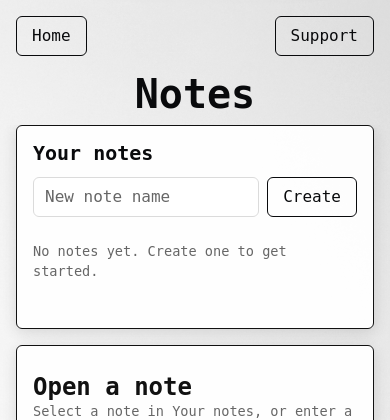
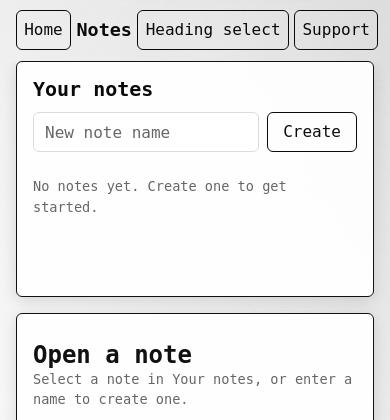
Before and after one commit to kyedoespython/Rover, a Flask app: template main/templates/Notes/Notes.html in a window 390 px wide. Shown: the top 420 px of the page. Run offline with Flask 3, Linux system fonts and the light colour scheme; the template is opened without the code that fills it, so the values that code supplies are empty; parts of the project's set-up code (start-up, migrations or seed data) failed here and were passed over.

Commit message:
Notes patch.

```diff
--- a/main/static/scripts/Notes/Notes.js
+++ b/main/static/scripts/Notes/Notes.js
@@ -1,12 +1,12 @@
 function initializeNotesPage() {
     const notesList = document.querySelector("#notesPage .notes-list-panel");
     const content = document.getElementById("noteContent");
+    const editor = document.getElementById("noteContentEditor");
     const headingMenu = document.getElementById("noteHeadingMenu");
+    const headingToggle = document.getElementById("headingSelectToggle");
+    const editForm = document.querySelector("#notesPage .note-edit-form");
 
-    if (!(notesList instanceof HTMLElement)) {
-        return;
-    }
-
+    if (notesList instanceof HTMLElement) {
         notesList.addEventListener("contextmenu", (event) => {
             const target = event.target;
             if (!(target instanceof Element)) {
@@ -42,27 +42,83 @@ function initializeNotesPage() {
                 form.hidden = true;
             });
         });
+    }
 
     if (
         !(content instanceof HTMLTextAreaElement) ||
-        !(headingMenu instanceof HTMLElement)
+        !(editor instanceof HTMLElement) ||
+        !(headingMenu instanceof HTMLElement) ||
+        !(headingToggle instanceof HTMLButtonElement) ||
+        !(editForm instanceof HTMLFormElement)
     ) {
         return;
     }
 
-    let selectedLine = null;
-    content.addEventListener("dblclick", () => {
-        const start = content.selectionStart;
-        const end = content.selectionEnd;
-        const lineStart = content.value.lastIndexOf("\n", start - 1) + 1;
-        let lineEnd = content.value.indexOf("\n", Math.max(start, end));
-        if (lineEnd === -1) {
-            lineEnd = content.value.length;
+    const makeBlock = (line) => {
+        const heading = line.match(/^(#{1,6})\s+(.*)$/);
+        const block = document.createElement(heading ? `h${heading[1].length}` : "div");
+        block.textContent = heading ? heading[2] : line;
+        if (line === "") {
+            block.append(document.createElement("br"));
         }
+        return block;
+    };
 
-        selectedLine = { start: lineStart, end: lineEnd };
-        headingMenu.hidden = false;
-        headingMenu.querySelector("button")?.focus();
+    const parseMarkdown = (markdown) => {
+        editor.replaceChildren();
+        markdown.split("\n").forEach((line) => editor.append(makeBlock(line)));
+        if (!editor.firstChild) {
+            editor.append(makeBlock(""));
+        }
+    };
+
+    const serializeMarkdown = () => Array.from(editor.children, (block) => {
+        const text = block.textContent ?? "";
+        const heading = block.tagName.match(/^H([1-6])$/);
+        return heading ? `${"#".repeat(Number(heading[1]))} ${text}` : text;
+    }).join("\n");
+
+    parseMarkdown(content.value);
+
+    let savedRange = null;
+    const rememberSelection = () => {
+        const selection = window.getSelection();
+        if (
+            selection?.rangeCount &&
+            editor.contains(selection.anchorNode) &&
+            editor.contains(selection.focusNode)
+        ) {
+            savedRange = selection.getRangeAt(0).cloneRange();
+        }
+    };
+
+    document.addEventListener("selectionchange", rememberSelection);
+    editor.addEventListener("keyup", rememberSelection);
+    editor.addEventListener("mouseup", rememberSelection);
+    editor.addEventListener("input", () => {
+        content.value = serializeMarkdown();
+        editor.removeAttribute("aria-invalid");
+        rememberSelection();
+    });
+
+    editor.addEventListener("paste", (event) => {
+        event.preventDefault();
+        const text = event.clipboardData?.getData("text/plain");
+        if (text) {
+            document.execCommand("insertText", false, text);
+        }
+    });
+
+    headingToggle.addEventListener("click", () => {
+        const isOpen = !headingMenu.hidden;
+        headingMenu.hidden = isOpen;
+        headingToggle.setAttribute("aria-expanded", String(!isOpen));
+    });
+
+    headingMenu.addEventListener("mousedown", (event) => {
+        if (event.target instanceof Element && event.target.closest("button")) {
+            event.preventDefault();
+        }
     });
 
     headingMenu.addEventListener("click", (event) => {
@@ -77,32 +133,66 @@ function initializeNotesPage() {
         }
 
         const level = Number(button.dataset.headingLevel);
-        if (selectedLine === null || level < 1 || level > 4) {
-            headingMenu.hidden = true;
-            content.focus();
+        if (!Number.isInteger(level) || level < 0 || level > 6) {
             return;
         }
 
-        const line = content.value.slice(selectedLine.start, selectedLine.end);
-        const headingText = line.replace(/^#{1,6}\s*/, "");
-        const replacement = `${"#".repeat(level)} ${headingText}`;
-        content.setRangeText(
-            replacement,
-            selectedLine.start,
-            selectedLine.end,
-            "select",
-        );
-        selectedLine = null;
+        if (savedRange && editor.contains(savedRange.startContainer)) {
+            const blocks = Array.from(editor.children).filter((block) => {
+                try {
+                    return savedRange.intersectsNode(block);
+                } catch {
+                    return false;
+                }
+            });
+            blocks.forEach((block) => {
+                const replacement = document.createElement(level ? `h${level}` : "div");
+                while (block.firstChild) {
+                    replacement.append(block.firstChild);
+                }
+                if (!replacement.firstChild) {
+                    replacement.append(document.createElement("br"));
+                }
+                block.replaceWith(replacement);
+            });
+        }
+
+        content.value = serializeMarkdown();
         headingMenu.hidden = true;
-        content.focus();
+        headingToggle.setAttribute("aria-expanded", "false");
+        editor.focus();
     });
 
-    headingMenu.addEventListener("keydown", (event) => {
-        if (event.key === "Escape") {
+    document.addEventListener("click", (event) => {
+        const target = event.target;
+        if (
+            target instanceof Node &&
+            !headingMenu.contains(target) &&
+            !headingToggle.contains(target)
+        ) {
             headingMenu.hidden = true;
-            selectedLine = null;
-            content.focus();
+            headingToggle.setAttribute("aria-expanded", "false");
         }
+    });
+
+    document.addEventListener("keydown", (event) => {
+        if (event.key === "Escape" && !headingMenu.hidden) {
+            headingMenu.hidden = true;
+            headingToggle.setAttribute("aria-expanded", "false");
+            editor.focus();
+        }
+    });
+
+    editForm.addEventListener("submit", (event) => {
+        const markdown = serializeMarkdown();
+        if (markdown.length > 4096) {
+            event.preventDefault();
+            editor.setAttribute("aria-invalid", "true");
+            editor.focus();
+            return;
+        }
+
+        content.value = markdown;
     });
 }
 
--- a/main/templates/Notes/Notes.html
+++ b/main/templates/Notes/Notes.html
@@ -28,19 +28,69 @@
 
     #notesPage .notes-nav {
         flex: 0 0 auto;
-        display: flex;
-        justify-content: space-between;
+        display: grid;
+        grid-template-columns: 1fr auto 1fr;
         align-items: center;
+        gap: 0.75rem;
+        padding-top: 0.65rem !important;
+        padding-bottom: 0.65rem !important;
     }
 
-    #notesPage .notes-nav-group {
+    #notesPage .notes-nav > :last-child {
+        justify-self: end;
+    }
+
+    #notesPage .notes-nav-group,
+    #notesPage .notes-heading-controls {
         display: flex;
+        align-items: center;
         gap: 0.625rem;
     }
 
     #notesPage .notes-header {
-        flex: 0 0 auto;
-        margin: 0 1rem 0.5rem;
+        margin: 0;
+        font-size: 1.65rem;
+        line-height: 1.2;
+        white-space: nowrap;
+    }
+
+    #notesPage .heading-select {
+        position: relative;
+    }
+
+    #notesPage .heading-popup[hidden] {
+        display: none;
+    }
+
+    #notesPage .heading-popup {
+        position: absolute;
+        z-index: 20;
+        top: calc(100% + 0.5rem);
+        left: 0;
+        display: grid;
+        min-width: 10rem;
+        gap: 0.25rem;
+        padding: 0.5rem;
+        border: 1px solid #111;
+        border-radius: 6px;
+        background: rgba(255, 255, 255, 0.98);
+        box-shadow: 0 4px 15px rgba(0, 0, 0, 0.2);
+    }
+
+    #notesPage .heading-popup button {
+        padding: 0.4rem 0.55rem;
+        border: 1px solid #ddd;
+        border-radius: 4px;
+        background: #fff;
+        color: #111;
+        text-align: left;
+        cursor: pointer;
+    }
+
+    #notesPage .heading-popup button:hover,
+    #notesPage .heading-popup button:focus-visible {
+        border-color: #111;
+        background: #f0f0f0;
     }
 
     #notesPage .notes-workspace {
@@ -261,6 +306,24 @@
             height: 100vh;
         }
 
+        #notesPage .notes-nav {
+            grid-template-columns: auto 1fr auto;
+            gap: 0.35rem;
+        }
+
+        #notesPage .notes-heading-controls {
+            gap: 0.35rem;
+        }
+
+        #notesPage .notes-header {
+            font-size: 1.15rem;
+        }
+
+        #notesPage .notes-nav .button {
+            padding-right: 0.45rem;
+            padding-left: 0.45rem;
+        }
+
         #notesPage .notes-workspace {
             grid-template-columns: 1fr;
             overflow-y: auto;
@@ -273,22 +336,38 @@
         #notesPage .note-editor-panel {
             min-height: 55vh;
         }
-
-        #notesPage .notes-nav-group {
-            gap: 0.4rem;
-        }
     }
 </style>
 
 <div id="notesPage">
     <nav class="top-nav notes-nav p-4" aria-label="Main navigation">
         <a href="{{ url_for('home.Rover_Home_Page') }}" class="button is-black is-outlined is-size-6">Home</a>
+        <div class="notes-heading-controls">
+            <h1 class="title has-text-black notes-header">Notes</h1>
+            <div class="heading-select">
+                <button
+                    class="button is-black is-outlined is-size-6"
+                    id="headingSelectToggle"
+                    type="button"
+                    aria-haspopup="true"
+                    aria-expanded="false"
+                    aria-controls="noteHeadingMenu"
+                >Heading select</button>
+                <div class="heading-popup" id="noteHeadingMenu" role="group" aria-label="Select text style" hidden>
+                    <button type="button" data-heading-level="1">Heading 1</button>
+                    <button type="button" data-heading-level="2">Heading 2</button>
+                    <button type="button" data-heading-level="3">Heading 3</button>
+                    <button type="button" data-heading-level="4">Heading 4</button>
+                    <button type="button" data-heading-level="5">Heading 5</button>
+                    <button type="button" data-heading-level="6">Heading 6</button>
+                    <button type="button" data-heading-level="0">Paragraph</button>
+                </div>
+            </div>
+        </div>
         <div class="notes-nav-group">
             <a href="{{ url_for('home.Contact') }}" class="button is-black is-outlined is-size-6">Support</a>
         </div>
     </nav>
-
-    <h1 class="title is-2 has-text-centered has-text-black notes-header">Notes</h1>
 
     <div class="notes-workspace">
         <aside class="notes-list-panel" aria-labelledby="notesListHeading">
@@ -390,27 +444,10 @@
                             aria-label="Note name"
                             required
                         >
-                        <div
-                            class="heading-menu"
-                            id="noteHeadingMenu"
-                            role="group"
-                            aria-label="Change selected line to a heading"
-                            hidden
-                        >
-                            <button type="button" data-heading-level="1">H1</button>
-                            <button type="button" data-heading-level="2">H2</button>
-                            <button type="button" data-heading-level="3">H3</button>
-                            <button type="button" data-heading-level="4">H4</button>
-                        </div>
                     </div>
-                    <textarea
-                        class="textarea note-content"
-                        id="noteContent"
-                        name="note_content"
-                        maxlength="4096"
-                        aria-label="Note body in Markdown"
-                        placeholder="Write your note here. Double-click a line to add a heading."
-                    >{{ selected_content }}</textarea>
+                    <textarea class="note-content" id="noteContent" name="note_content" maxlength="4096" aria-label="Note body in Markdown" hidden>{{ selected_content }}</textarea>
+                    <div class="note-content-editor" id="noteContentEditor" contenteditable="true" role="textbox" aria-multiline="true" aria-label="Note body" aria-describedby="noteContentHelp"></div>
+                    <p class="is-sr-only" id="noteContentHelp">Use the Heading select menu to format the current text block.</p>
                     <div class="field is-grouped note-edit-actions">
                         <div class="control">
                             <button class="button is-black is-outlined is-size-6" type="submit">Save note</button>
```
Also changed, not shown: other parts of main/templates/Notes/Notes.html (+27 -57 lines), tests/test_notes_routes.py (+10 -2 lines). Lines whose indentation alone changed are shown as unchanged.
